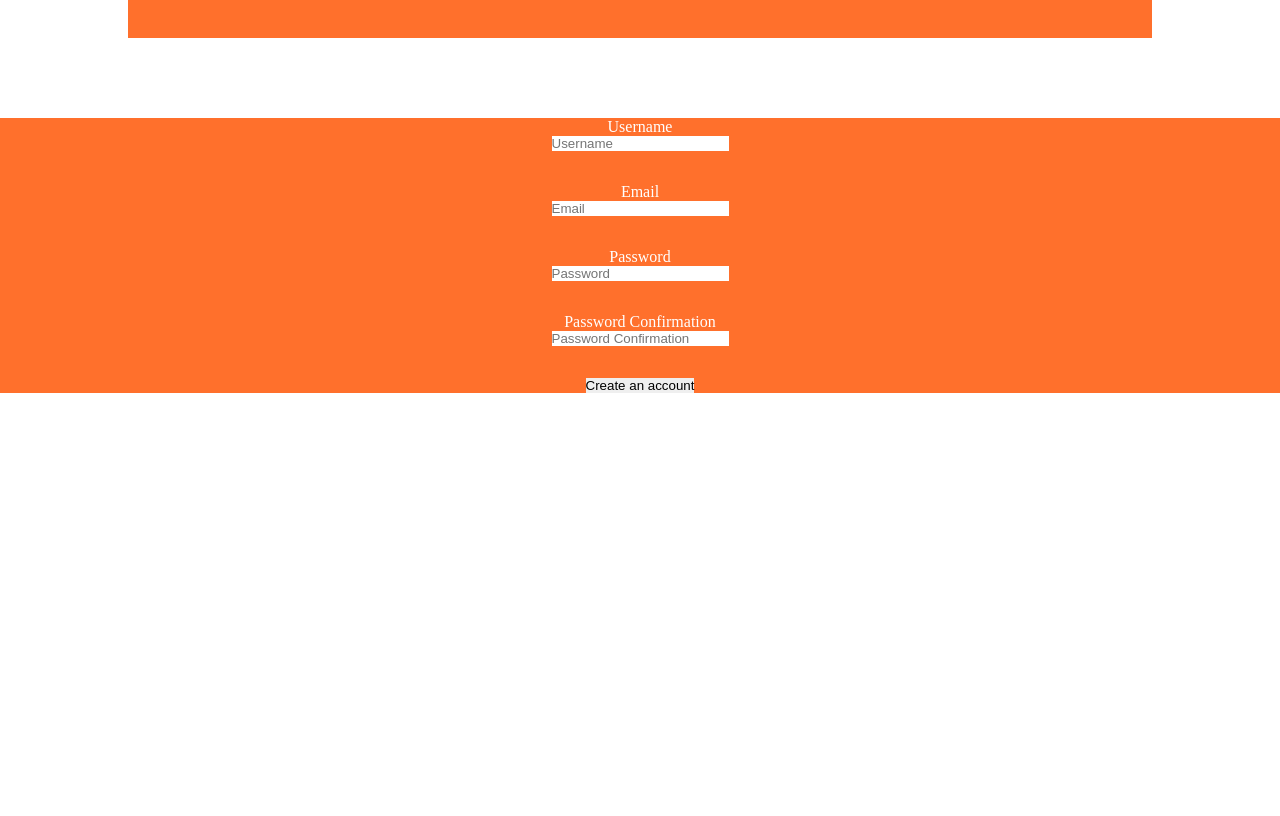
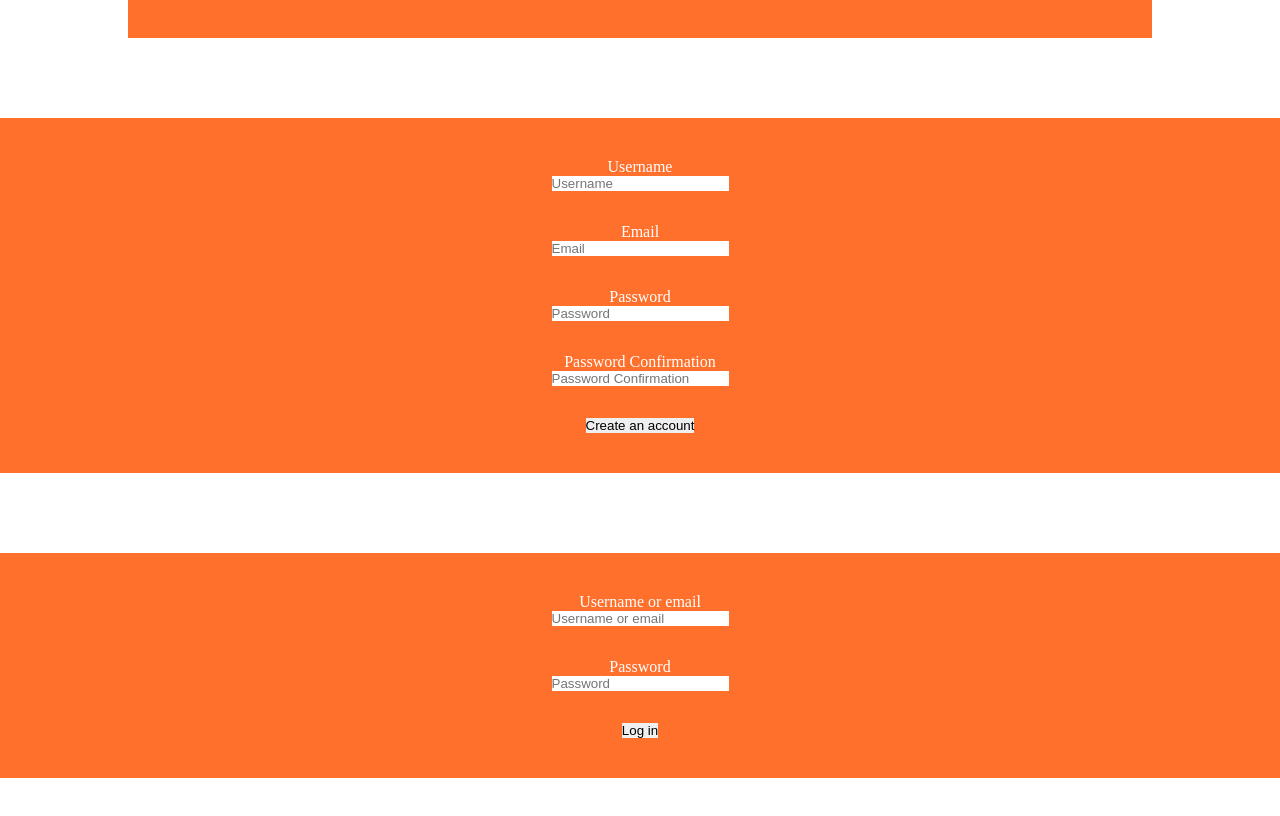
Before and after one commit to JEKO10/Basket-Report, a React (Vite) app in the folder client/: page / in a window 1280 px wide. Shown: the part 1245-2061 px from the top of the page. Before the commit the page ends 1638 px from the top, so only its background shows below. Built offline with nearby package versions, Linux system fonts and the light colour scheme.

Commit message:
log in form

```diff
--- a/client/src/App.tsx
+++ b/client/src/App.tsx
@@ -1,4 +1,5 @@
 import { GlobalStyles } from "./assets/style/GlobalStyles";
+import LogIn from "./components/LogIn";
 import Navbar from "./components/Navbar";
 import SignUp from "./components/SignUp";
 import Sports from "./components/Sports";
@@ -10,6 +11,7 @@ function App() {
       <Navbar />
       <Sports />
       <SignUp />
+      <LogIn />
     </>
   );
 }
--- a/client/src/assets/style/Form.style.tsx
+++ b/client/src/assets/style/Form.style.tsx
@@ -6,6 +6,8 @@ export const Form = styled.form`
   color: #fff;
   ${flexMixin({ justify: "center", align: "center" })};
   flex-direction: column;
+  margin: 5rem 0;
+  padding: 40px;
 
   div {
     ${flexMixin({ justify: "center", align: "center" })};
--- a/client/src/components/LogIn.tsx
+++ b/client/src/components/LogIn.tsx
@@ -0,0 +1,19 @@
+import { Form } from "../assets/style/Form.style";
+
+const LogIn = () => {
+  return (
+    <Form>
+      <div>
+        <label>Username or email</label>
+        <input type="text" placeholder="Username or email" />
+      </div>
+      <div>
+        <label>Password</label>
+        <input type="password" placeholder="Password" />
+      </div>
+      <button type="submit">Log in</button>
+    </Form>
+  );
+};
+
+export default LogIn;
```
